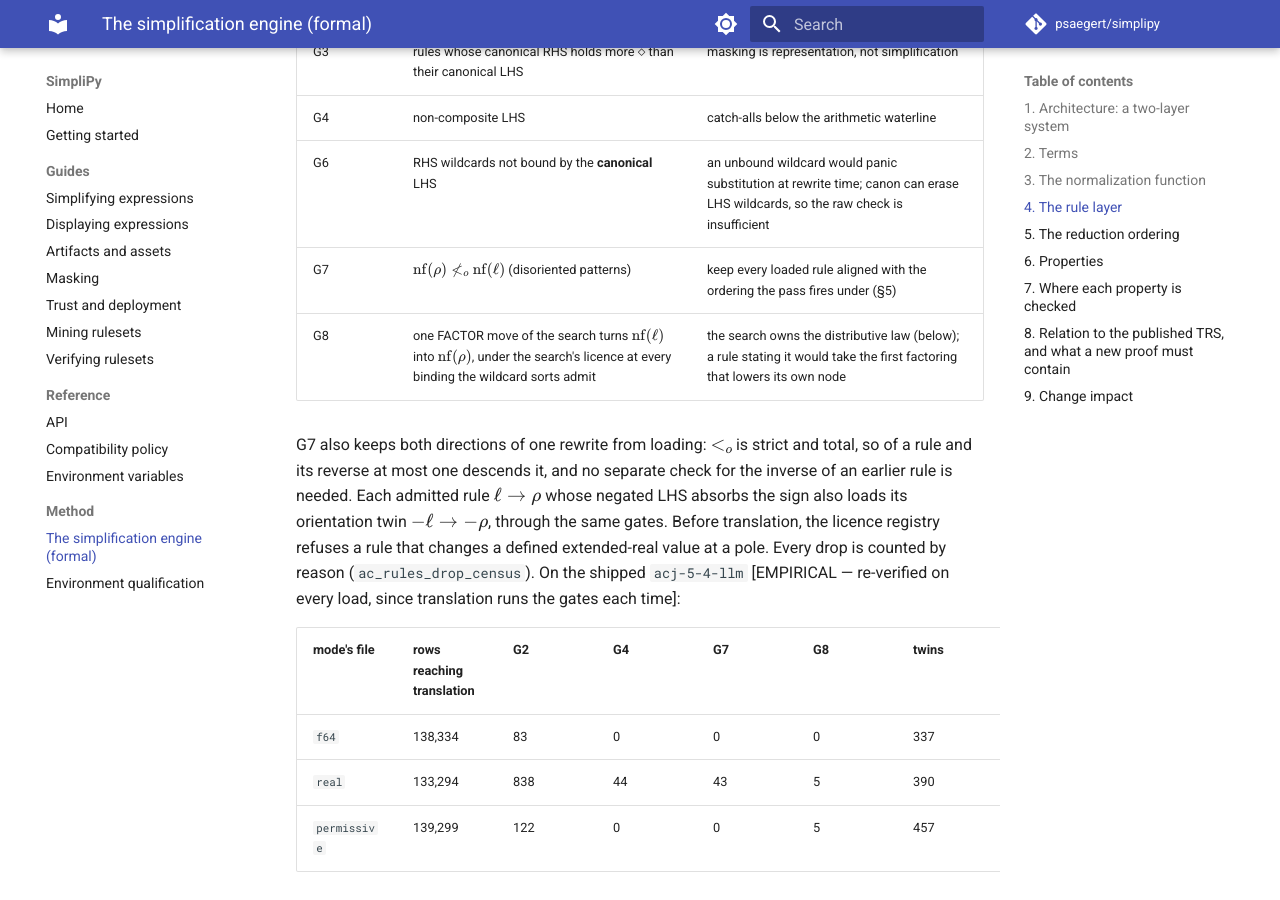
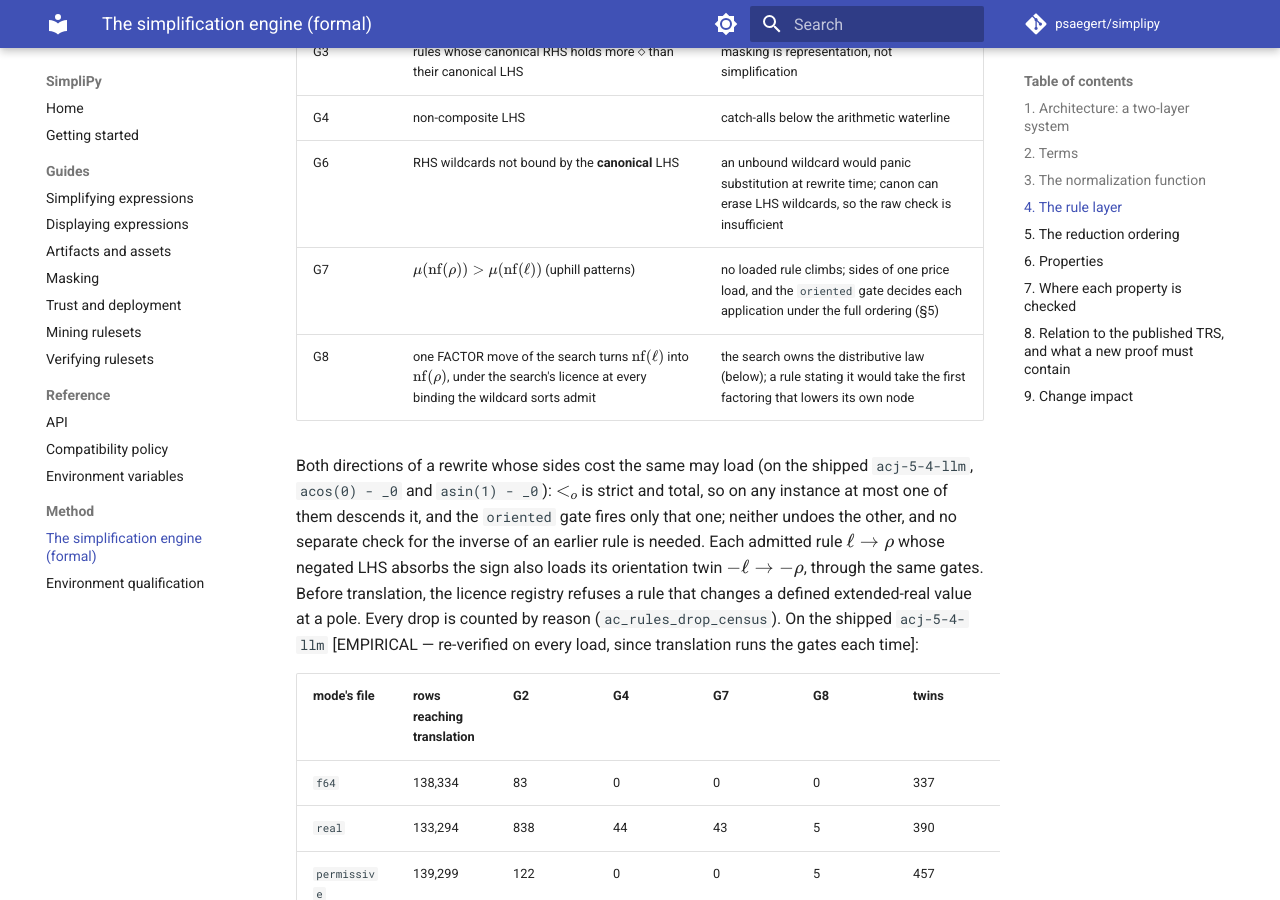
Before and after one commit to psaegert/simplipy, an MkDocs documentation site: the page built from docs/formal.md, in a window 1280 px wide and 900 px high, scrolled down 8744 px. Built offline with MkDocs 1.6.1 and Material for MkDocs 9.7.7, drawn with Linux system fonts in a browser that asks for light colours; comment, search, counter and statistics services are not loaded; some of the changed text lies outside the part shown.

Commit message:
G7 refuses only a rule that climbs in price
The load gate judged each rule's canonical pattern sides in the full reduction
ordering, so a rule whose two sides cost the same was refused whenever the sign
key ordered them the other way, although its literal instances often descend
strictly (the price is not additive): `1/exp(0.35*v1)` stayed where
`exp(-0.35*v1)` is two bits cheaper. G7 now refuses only a rule whose pattern
sides climb in price; a rule of equal price loads, and the runtime gate fires
each application only where it descends under the full ordering (a cheaper
instance, or the sign key's order on a tie), which keeps every step a strict
descent. Both directions of such a rewrite may now load (`acos(0) - _0` and
`asin(1) - _0` on the shipped asset); on any instance at most one descends, so
neither undoes the other, and the benchmark census shows no change on a second
call.

On the staged acj-4 asset the load refuses no row as uphill (the interim pins
hold only the 16 subsumed rows, and two twins more orient), and the corpus walk
rests at 55,795,451.

Co-Authored-By: Claude Opus 5.5 <noreply@anthropic.com>
Claude-Session: https://claude.ai/code/session_016gamUqKQqroqag4GFsNu6W

```diff
--- a/docs/formal.md
+++ b/docs/formal.md
@@ -270,7 +270,7 @@ is not counted, so a constant keeps its sign on its literal: `-sin(2)` is `sin(-
 `x1 - sin(2)` is the state `x1 + sin(-2)`. The sign key of a form is the number of its signs,
 then the sum of their depths (the root at depth 0). Wherever two spellings cost the same $\mu$ --
 a sign-trade site, the product table, a sum's orientation, and the reduction ordering (§5), so
-the rule load's gate G7 too -- the one with fewer signs wins, then the one whose signs stand
+every rule application -- the one with fewer signs wins, then the one whose signs stand
 further out, then `cmp_ex`: `sin(-x1)` is `-sin(x1)`, `x1 + sin(-x1)` is `x1 - sin(x1)`, and
 `-sin(x1 - x2)` is `sin(x2 - x1)` (one sign, not two). A rule whose two sides differ only in
 where the core places a sign has one canonical state on both sides and is refused at load as
@@ -359,12 +359,13 @@ G6–G8; there is no G5):
 | G3 | rules whose canonical RHS holds more $\diamond$ than their canonical LHS | masking is representation, not simplification |
 | G4 | non-composite LHS | catch-alls below the arithmetic waterline |
 | G6 | RHS wildcards not bound by the **canonical** LHS | an unbound wildcard would panic substitution at rewrite time; canon can erase LHS wildcards, so the raw check is insufficient |
-| G7 | $\mathrm{nf}(\rho) \not<_o \mathrm{nf}(\ell)$ (disoriented patterns) | keep every loaded rule aligned with the ordering the pass fires under (§5) |
+| G7 | $\mu(\mathrm{nf}(\rho)) > \mu(\mathrm{nf}(\ell))$ (uphill patterns) | no loaded rule climbs; sides of one price load, and the `oriented` gate decides each application under the full ordering (§5) |
 | G8 | one FACTOR move of the search turns $\mathrm{nf}(\ell)$ into $\mathrm{nf}(\rho)$, under the search's licence at every binding the wildcard sorts admit | the search owns the distributive law (below); a rule stating it would take the first factoring that lowers its own node |
 
-G7 also keeps both directions of one rewrite from loading: $<_o$ is strict and total, so of a
-rule and its reverse at most one descends it, and no separate check for the inverse of an
-earlier rule is needed. Each admitted rule $\ell \to \rho$ whose negated LHS absorbs the sign
+Both directions of a rewrite whose sides cost the same may load (on the shipped `acj-5-4-llm`,
+`acos(0) - _0` and `asin(1) - _0`): $<_o$ is strict and total, so on any instance at most one of
+them descends it, and the `oriented` gate fires only that one; neither undoes the other, and no
+separate check for the inverse of an earlier rule is needed. Each admitted rule $\ell \to \rho$ whose negated LHS absorbs the sign
 also loads its orientation twin $-\ell \to -\rho$, through the same gates. Before translation,
 the licence registry refuses a rule that changes a defined extended-real value at a pole.
 Every drop is counted by reason (`ac_rules_drop_census`). On the shipped `acj-5-4-llm`
@@ -646,7 +647,10 @@ $\mathrm{Pow}(\_0, 2) \to \mathrm{Mul}[2, \_0]$ ties on patterns ($\mu = 11.585$
 signs, decided by `cmp_ex`), but the instance $\_0 \mapsto 5$ folds both sides to literals
 ($25$ at $\mu = 5.7$, $10$ at $\mu = 3$) whose comparison the pattern cannot see. This is why orientation is enforced **per
 instance at the fire site** (the `oriented` gate), and why G7's static pattern check is an
-*alignment* gate, not the termination mechanism. It also means the published system's
+*alignment* gate, not the termination mechanism: it refuses only a rule whose pattern sides climb
+in $\mu$, and a rule whose sides cost the same loads, its applications each decided by the
+`oriented` gate under $<_o$ (a literal instance that is cheaper fires, a tie fires only down the
+sign key). It also means the published system's
 static termination conditions (non-duplication + size decrease of the rule) do not
 transfer as a proof device — see §8.
 
```
Also changed, not shown: CHANGELOG.md (+2 -2 lines), 7 other files.
